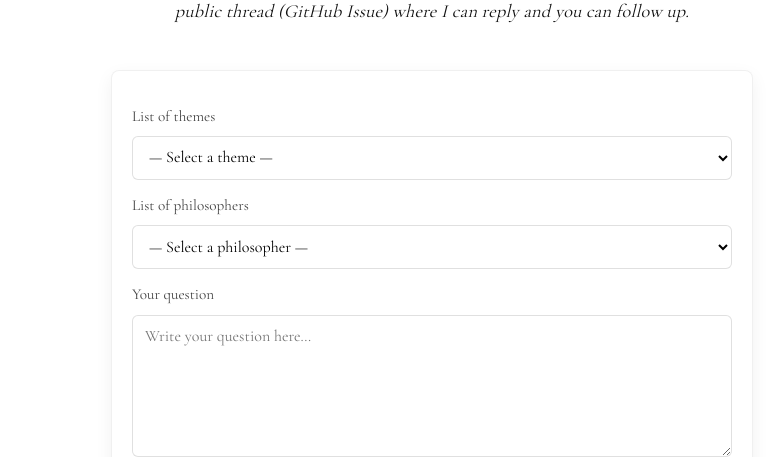
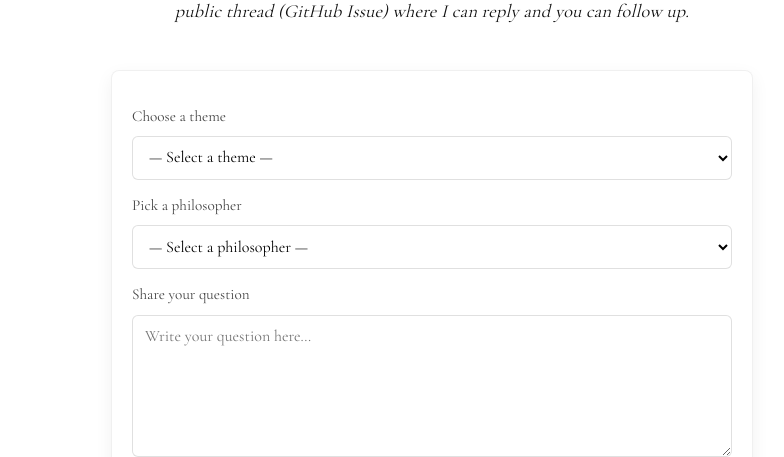
Before and after one commit to aileencluo/aileencluo.github.io, a Jekyll site: the page built from ask.md, in a window 1280 px wide and 1193 px high. Shown: the part 396-853 px from the top of the window, without its empty margins (208-992 px from the left). Built offline with Jekyll 4.4.1, drawn with Linux system fonts in a browser that asks for light colours.

Commit message:
Update ask.md

```diff
--- a/ask.md
+++ b/ask.md
@@ -14,7 +14,7 @@ title: Ask a Philosopher
 
 <form id="ask-form" class="ask-form">
   <!-- 主题下拉 -->
-  <label for="theme">List of themes</label>
+  <label for="theme">Choose a theme</label>
   <select id="theme" name="theme" required>
     <option value="" disabled selected>— Select a theme —</option>
     <option>Ethics</option>
@@ -33,7 +33,7 @@ title: Ask a Philosopher
   </select>
 
   <!-- 哲学家下拉 -->
-  <label for="philosopher">List of philosophers</label>
+  <label for="philosopher">Pick a philosopher</label>
   <select id="philosopher" name="philosopher" required>
     <option value="" disabled selected>— Select a philosopher —</option>
     <option>Plato</option>
@@ -58,7 +58,7 @@ title: Ask a Philosopher
   </select>
 
   <!-- 用户问题 -->
-  <label for="question">Your question</label>
+  <label for="question">Share your question</label>
   <textarea id="question" name="question" rows="6" placeholder="Write your question here…" required></textarea>
 
   <button type="submit" class="ask-submit">Open Public Thread</button>
```
